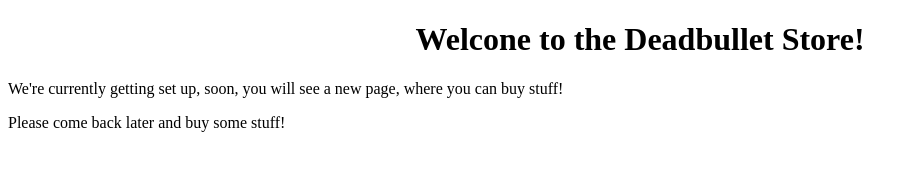
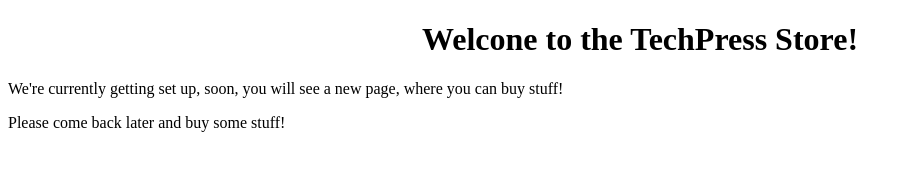
Before and after one commit to TheGamerWithMore-zz/onlinestore, a plain HTML site: page index.html in a window 1280 px wide. Shown: the whole page, without its empty margins (0-917 px from the left). Drawn offline with Linux system fonts and the light colour scheme.

Commit message:
changed text
made sure to change things

```diff
--- a/index.html
+++ b/index.html
@@ -5,7 +5,7 @@
 
 </head>
 <body>
-  <center> <h1> Welcone to the Deadbullet Store!</h1></center>
+  <center> <h1> Welcone to the TechPress Store!</h1></center>
   <p> We're currently getting set up, soon, you will see a new page, where you can buy stuff! </p>
   <p> Please come back later and buy some stuff! </p>
   </p>
```
